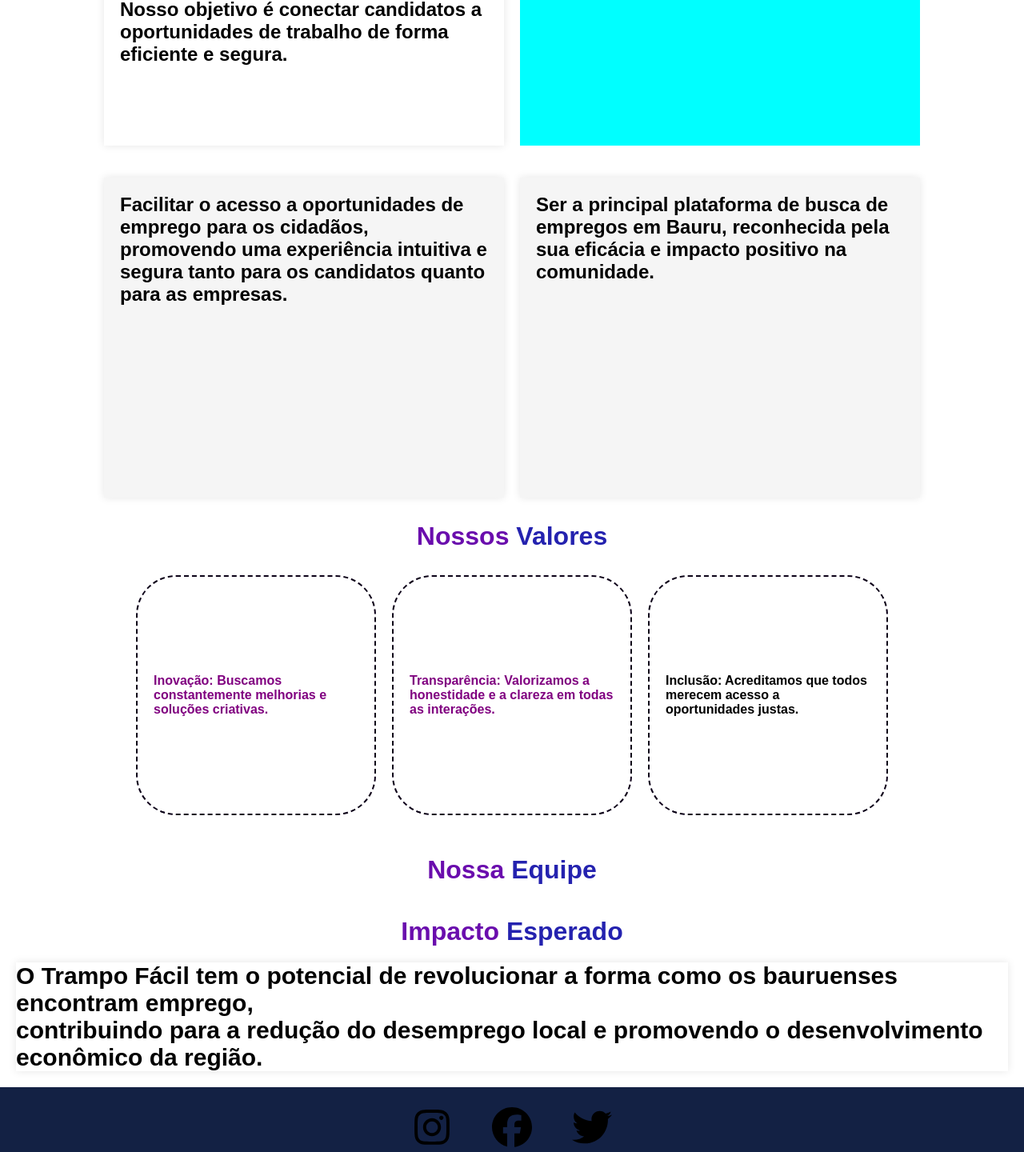
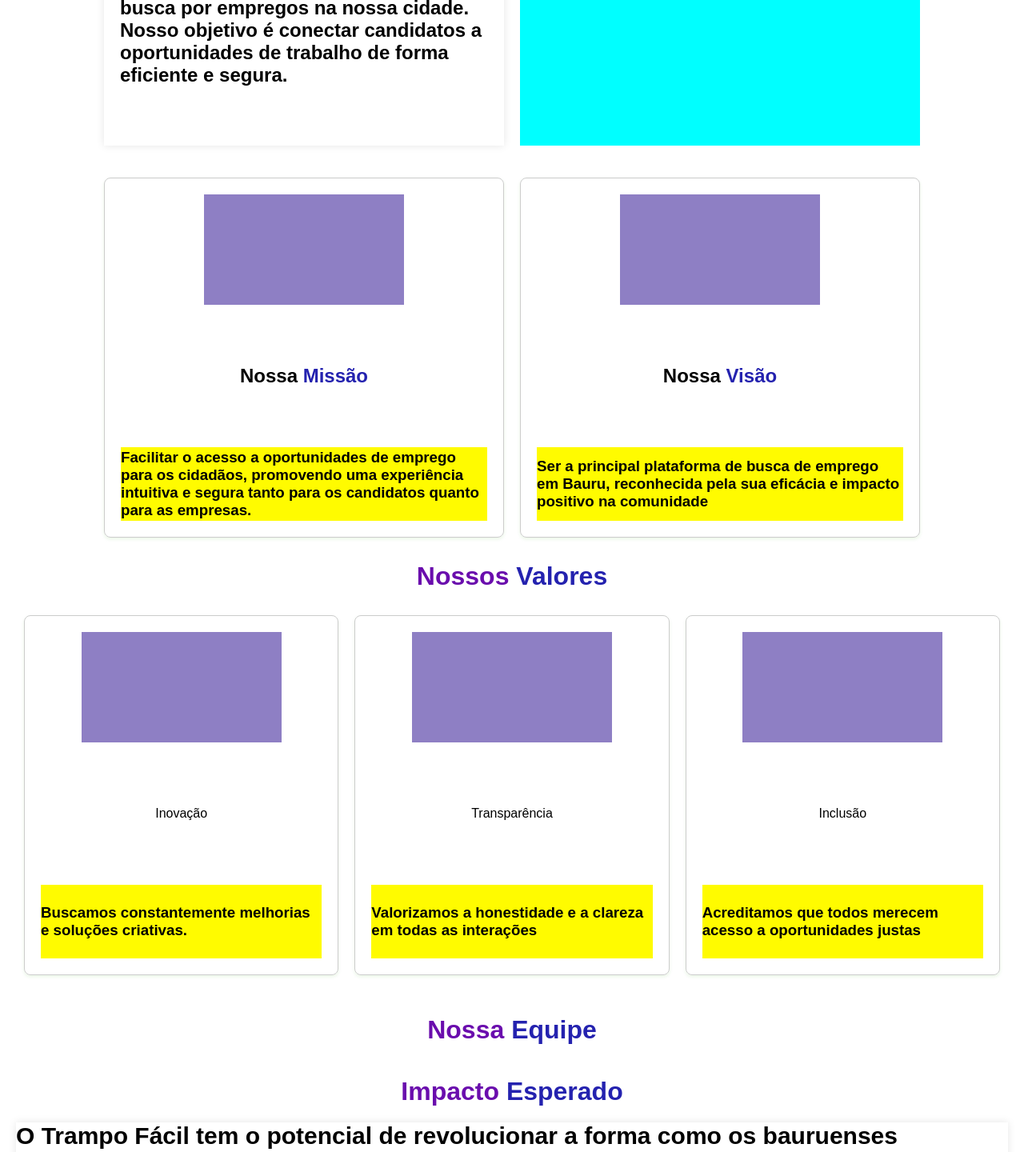
Before and after one commit to Mortari03/trampos-bauru, a React (Create React App) app: page /quemsomos in a window 1280 px wide. Shown: the part 477-1917 px from the top of the page at 80% size. Built offline with nearby package versions, Linux system fonts and the light colour scheme.

Commit message:
Pagina quem somos
Alteração pagina inteira

```diff
--- a/src/estilo/quemsomos.css
+++ b/src/estilo/quemsomos.css
@@ -1,14 +1,16 @@
-/* div do TITULO SOBRE O*/
+/* Div do TÍTULO SOBRE O */
 .sobreo {
     color: rgb(3, 135, 250);
     display: flex;
     padding-top: 50px;
     justify-content: center;
 }
-/* Continuação da div do TITULO tramposfacil */
+
+/* Continuação da div do TÍTULO tramposfacil */
 .tramposfacil {
     color: #2422af;
 }
+
 /* Div Principal do Container 1, contendo 2 divis Filhas */
 .sobrenoscontainer1 {
     display: flex;
@@ -17,9 +19,11 @@
     justify-content: center;
     margin: 20px 0;
 }
-/* Div filha do textobemvindos (sobrenoscontainer1)  */
+
+/* Div filha do textobemvindos (sobrenoscontainer1) */
 .textobemvindos {
     color: #000;
+    display: flex;
     align-items: center;
     justify-content: center;
     margin: 10px;
@@ -28,53 +32,165 @@
     height: 400px;
     box-shadow: 0 0 10px rgba(0, 0, 0, 0.1);
 }
+
 /* Div filha imagemsobrenos (sobrenoscontainer1) */
 .imagemsobrenos {
     background-color: aqua;
+    display: flex;
     align-items: center;
     justify-content: center;
     margin: 10px;
     width: 500px;
-    height:400px;
+    height: 400px;
 }
-/* Div Principal do Container 2, contendo 2 divis Filhas */
+
+/* Div Principal do Container 2 */
 .sobrenoscontainer2 {
     display: flex;
-    flex-wrap: wrap;
+    justify-content: center;
+    align-items: center;
+    margin: 20px;
+}
+
+/* Div Principal do Container 3 */
+.sobrenoscontainer3 {
+    display: flex;
+    justify-content: center;
+    align-items: center;
+    margin: 20px;
+}
+
+/* Div Filhas do Container 2 */
+.container-2-1,
+.container-2-2 {
+    width: 500px;
+    height: 450px;
+    border: 1px solid #ccc;
+    border-radius: 8px;
+    box-shadow: 0 2px 4px hsla(103, 100%, 33%, 0.1);
+    overflow: hidden;
+    margin: 10px;
+    padding: 10px;
+    display: flex;
+    flex-direction: column;
+    justify-content: center;
+    align-items: center;
+}
+
+/* Div Filhas do Container 3 */
+.container-3-1,
+.container-3-2,
+.container-3-3 {
+    width: 500px;
+    height: 450px;
+    border: 1px solid #ccc;
+    border-radius: 8px;
+    box-shadow: 0 2px 4px hsla(103, 100%, 33%, 0.1);
+    overflow: hidden;
+    margin: 10px;
+    padding: 10px;
+    display: flex;
+    flex-direction: column;
+    justify-content: center;
+    align-items: center;
+}
+
+/* Div Filhas do Container 2 - Imagens */
+.imagemcontainer-2-1,
+.imagemcontainer-2-2 {
+    height: 150px;
+    width: 250px;
+    background-color: rgb(142, 127, 196);
+    color: white;
+    margin: 10px;
+    display: flex;
     align-items: center;
     justify-content: center;
-    margin: 20px 0;
 }
-/* Div Nossa missao (sobrenoscontainer2)  */
-.nossamissao, .nossavisao {
-    background-color: #f5f5f5;
-    color: #000;
+
+/* Div Filhas do Container 3 - Imagens */
+.imagemcontainer-3-1,
+.imagemcontainer-3-2,
+.imagemcontainer-3-3 {
+    height: 150px;
+    width: 250px;
+    background-color: rgb(142, 127, 196);
+    color: white;
     margin: 10px;
-    padding: 20px;
-    box-shadow: 0 0 10px rgba(0, 0, 0, 0.1);
-    width: 500px;
-    height: 400px;
+    display: flex;
+    align-items: center;
+    justify-content: center;
 }
-/* Div TITULO Nossos Valores */
+
+/* Div Filhas do Container 2 - Nossamissao */
+.nossamissao-2-1,
+.nossamissao-2-2 {
+    height: 150px;
+    width: 250px;
+    align-items: center;
+    justify-content: center;
+    margin: 10px;
+    display: flex;
+}
+
+/* Div Filhas do Container 3 - Nossamissao */
+.nossamissao-3-1,
+.nossamissao-3-2,
+.nossamissao-3-3 {
+    height: 150px;
+    width: 250px;
+    align-items: center;
+    justify-content: center;
+    margin: 10px;
+    display: flex;
+}
+
+/* Span dos textos nossamissao e nossavisao */
+.missao,
+.visao {
+    color: #2422af;
+}
+
+/* Div Filhas do Container 2 - Texto */
+.textocontainer-2-1,
+.textocontainer-2-2 {
+    height: 100px;
+    background-color: rgb(255, 251, 0);
+    align-items: center;
+    justify-content: center;
+    margin: 10px;
+    display: flex;
+}
+
+/* Div Filhas do Container 3 - Texto */
+.textocontainer-3-1,
+.textocontainer-3-2,
+.textocontainer-3-3 {
+    height: 100px;
+    background-color: rgb(255, 251, 0);
+    align-items: center;
+    justify-content: center;
+    margin: 10px;
+    display: flex;
+}
+
+/* Div TÍTULO Nossos Valores */
 .sobrenostitulo2 {
     color: #6a0dad;
     display: flex;
     align-items: center;
     justify-content: center;
 }
-/* Continuação da div do TITULO Nossos Valores*/
+
+/* Continuação da div do TÍTULO Nossos Valores */
 .valores {
     color: #2422af;
 }
-/* Div Principal do Container 3, contendo 3 divis Filhas */
-.sobrenoscontainer3 {
-    display: flex;
-    flex-wrap: wrap;
-    justify-content: center;
-    margin: 20px 0;
-}
+
 /* Div inovacao (sobrenoscontainer3) */
-.inovacao, .transparencia, .inclusao {
+.inovacao,
+.transparencia,
+.inclusao {
     display: flex;
     align-items: center;
     justify-content: center;
@@ -85,19 +201,8 @@
     border: 2px dashed rgb(12, 0, 24);
     border-radius: 50px;
 }
-/* Div inovacao (sobrenoscontainer3) */
-.inovacao {
-    color: purple;
-}
-/* Div transparencia (sobrenoscontainer3) */
-.transparencia {
-    color: purple;
-}
-/* Div inclusao (sobrenoscontainer3) */
-.inclusao {
-    color: #000;
-}
-/* Div TITULO Nossa Equipe */
+
+/* Div TÍTULO Nossa Equipe */
 .sobrenostitulo3 {
     margin: 10px;
     padding: 20px;
@@ -106,11 +211,13 @@
     align-items: center;
     justify-content: center;
 }
-/* Continuação da div do TITULO Nossa EQUIPE*/
+
+/* Continuação da div do TÍTULO Nossa EQUIPE */
 .equipe {
     color: #2422af;
 }
-/* Div TITULO Impacto Esperado */
+
+/* Div TÍTULO Impacto Esperado */
 .sobrenostitulo4 {
     color: #6a0dad;
     display: flex;
@@ -118,10 +225,12 @@
     justify-content: center;
     margin: 20px;
 }
-/* Continuação da div do TITULO Nossa EQUIPE*/
+
+/* Continuação da div do TÍTULO Nossa EQUIPE */
 .esperado {
     color: #2422af;
 }
+
 /* Div Principal Impacto Esperado */
 .textoimpacto {
     display: flex;
@@ -129,8 +238,9 @@
     margin: 20px;
     align-items: center;
 }
+
 /* Div do Texto Impacto Esperado */
-.textoimpacto1 {
+.textodoimpacto {
     color: #000;
     align-items: center;
     justify-content: center;
--- a/src/paginas/quemsomos.tsx
+++ b/src/paginas/quemsomos.tsx
@@ -16,38 +16,73 @@
 
       <div className="sobrenoscontainer1">
         <div className="textobemvindos">
-          <h2>Bem-vindo ao Trampos Fácil! Somos uma equipe de estudantes do curso de Desenvolvimento Full Stack do Senac Bauru, <br />
-          unindo esforços para criar uma plataforma inovadora que facilita a busca por empregos na nossa cidade. <br />
-          Nosso objetivo é conectar candidatos a oportunidades de trabalho de forma eficiente e segura.</h2>
+          <h2>Bem-vindo ao Trampos Fácil! Somos uma equipe de estudantes do curso de Desenvolvimento Full Stack do Senac Bauru,
+            unindo esforços para criar uma plataforma inovadora que facilita a busca por empregos na nossa cidade.
+            Nosso objetivo é conectar candidatos a oportunidades de trabalho de forma eficiente e segura.</h2>
         </div>
         <div className="imagemsobrenos"></div>
       </div>
 
       <div className="sobrenoscontainer2">
-        <div className="nossamissao">
-          <h2>Facilitar o acesso a oportunidades de emprego para os cidadãos, <br />
-          promovendo uma experiência intuitiva e segura tanto para os candidatos quanto para as empresas.</h2>
+
+        <div className="container-2-1">
+
+        <div className="imagemcontainer-2-1"></div>
+        <div className="nossamissao-2-1"><h2>Nossa <span className="missao"> Missão</span> </h2></div>
+        <div className="textocontainer-2-1">
+          <h3>Facilitar o acesso a oportunidades de emprego para os cidadãos,
+            promovendo uma experiência intuitiva e segura tanto para os candidatos quanto para as empresas.</h3>
         </div>
-        <div className="nossavisao">
-          <h2>Ser a principal plataforma de busca de empregos em Bauru, reconhecida pela sua eficácia e impacto positivo na comunidade.</h2>
         </div>
+
+        <div className="container-2-2">
+
+        <div className="imagemcontainer-2-2"></div>
+        <div className="nossamissao-2-2"><h2>Nossa <span className="visao">Visão</span></h2></div>
+        <div className="textocontainer-2-2">
+          <h3>Ser a principal plataforma de busca de emprego em Bauru, reconhecida pela sua
+          eficácia e impacto positivo na comunidade </h3></div>
+        </div>
+
       </div>
+
 
       <div className="sobrenostitulo2">
         <h1>Nossos <span className="valores">Valores</span></h1>
       </div>
 
+
       <div className="sobrenoscontainer3">
-        <div className="inovacao">
-          <h4>Inovação: Buscamos constantemente melhorias e soluções criativas.</h4>
+
+
+        <div className="container-3-1">
+
+        <div className="imagemcontainer-3-1"></div>
+        <div className="nossamissao-3-1"> Inovação </div>
+        <div className="textocontainer-3-1">
+          <h3>Buscamos constantemente melhorias e soluções criativas.</h3>
         </div>
-        <div className="transparencia">
-          <h4>Transparência: Valorizamos a honestidade e a clareza em todas as interações.</h4>
         </div>
-        <div className="inclusao">
-          <h4>Inclusão: Acreditamos que todos merecem acesso a oportunidades justas.</h4>
+
+        <div className="container-3-2">
+
+        <div className="imagemcontainer-3-2"></div>
+        <div className="nossamissao-3-2"> Transparência</div>
+        <div className="textocontainer-3-2">
+          <h3> Valorizamos a honestidade e a clareza em todas as interações </h3>
         </div>
+        </div>
+
+        <div className="container-3-3">
+
+        <div className="imagemcontainer-3-3"></div>
+        <div className="nossamissao-3-3"> Inclusão </div>
+        <div className="textocontainer-3-3"><h3> Acreditamos que todos merecem acesso a oportunidades justas </h3>
+        </div>
+        </div>
+
       </div>
+
 
       <div className="sobrenostitulo3">
         <h1>Nossa <span className="equipe">Equipe</span></h1>
@@ -59,9 +94,11 @@
       </div>
 
       <div className="textoimpacto">
-         <h2 className="textoimpacto1">O Trampo Fácil tem o potencial de revolucionar a forma como os bauruenses encontram emprego, <br />
-         contribuindo para a redução do desemprego local e promovendo o desenvolvimento econômico da região.</h2>
+        <h2 className="textodoimpacto">O Trampo Fácil tem o potencial de revolucionar a forma como os bauruenses encontram emprego,
+          contribuindo para a redução do desemprego local e promovendo o desenvolvimento econômico da região.</h2>
       </div>
+
+
       < Rodape />
     </div>
   );
```
